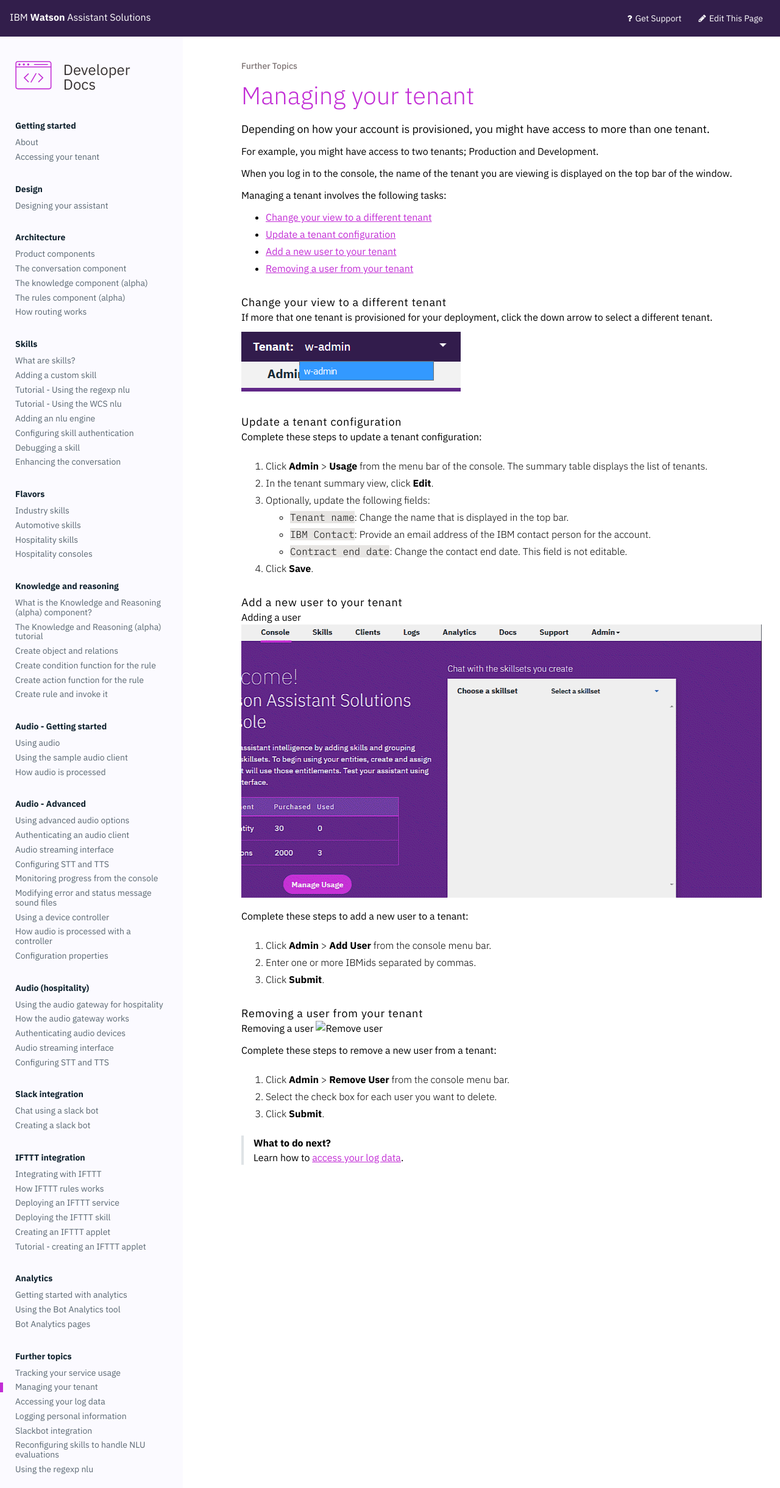
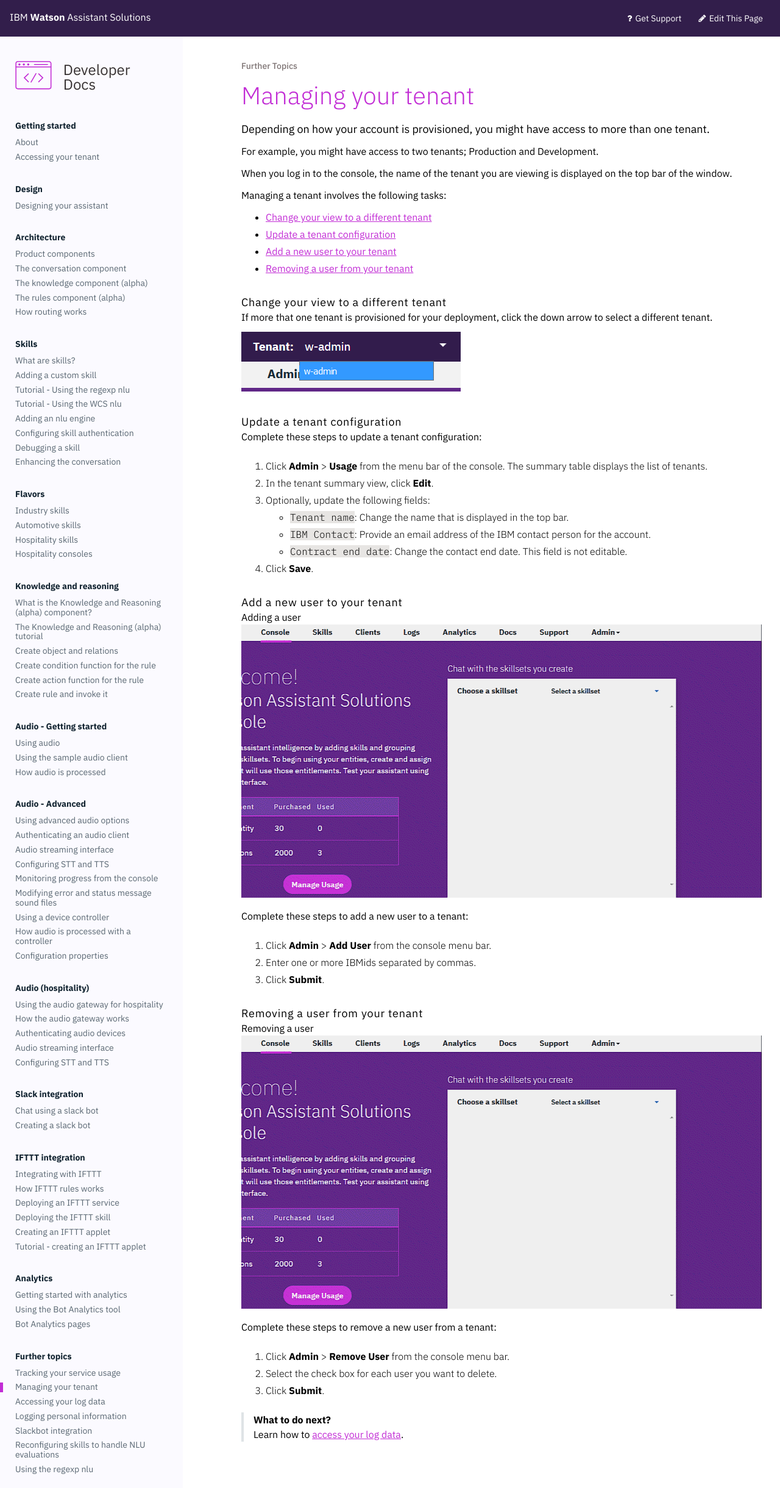
Before and after one commit to Watson-Personal-Assistant/developer, a Jekyll site: the page built from _content/further-topics/manage_tenant.md, in a window 1280 px wide. Shown: the whole page at 61% size. Built offline with Jekyll 4.4.1, drawn with Linux system fonts in a browser that asks for light colours; some web fonts are replaced.

Commit message:
show image

```diff
--- a/_content/further-topics/manage_tenant.md
+++ b/_content/further-topics/manage_tenant.md
@@ -50,7 +50,7 @@
 #### Removing a user from your tenant
 
 Removing a user
-![Remove user](add_user.gif)
+![Remove user]({{site.baseurl}}/further-topics/add_user.gif)
 
 Complete these steps to remove a new user from a tenant:
 
```
